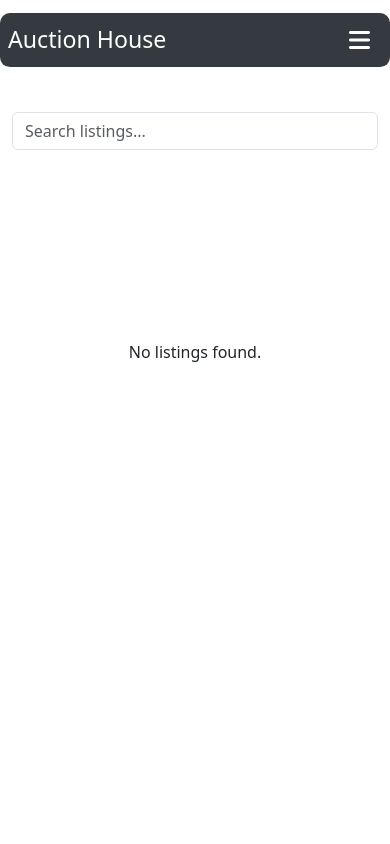
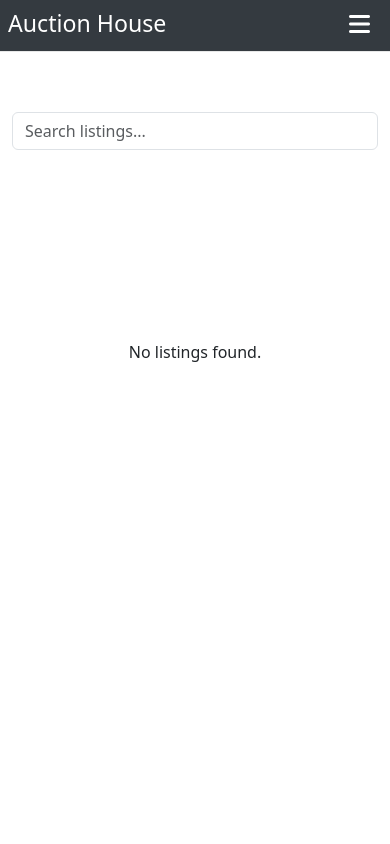
Before and after one commit to YngvN/semester-project-2-resit, a website with bundled scripts: page src/pages/index.html in a window 390 px wide. Shown: the top 844 px of the page. Built offline with nearby package versions, Linux system fonts and the light colour scheme; no server answers.

Commit message:
Mobile fix

```diff
--- a/src/style/sass/_navbar.scss
+++ b/src/style/sass/_navbar.scss
@@ -23,7 +23,10 @@
         transform: translate(-50%, -50%);
         z-index: 1000;
 
-
+        @media (max-width: 576px) {
+            top: 1.5em;
+            border-radius: 0;
+        }
 
 
     }
```
Also changed, not shown: src/style/styles.css, 1 other file.
